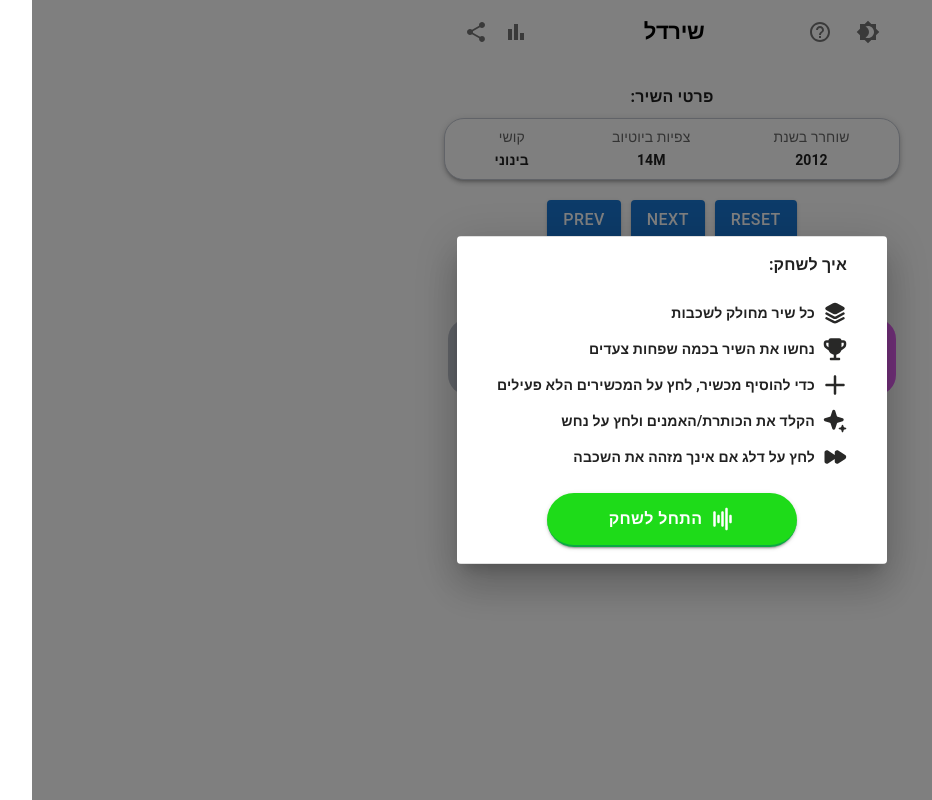
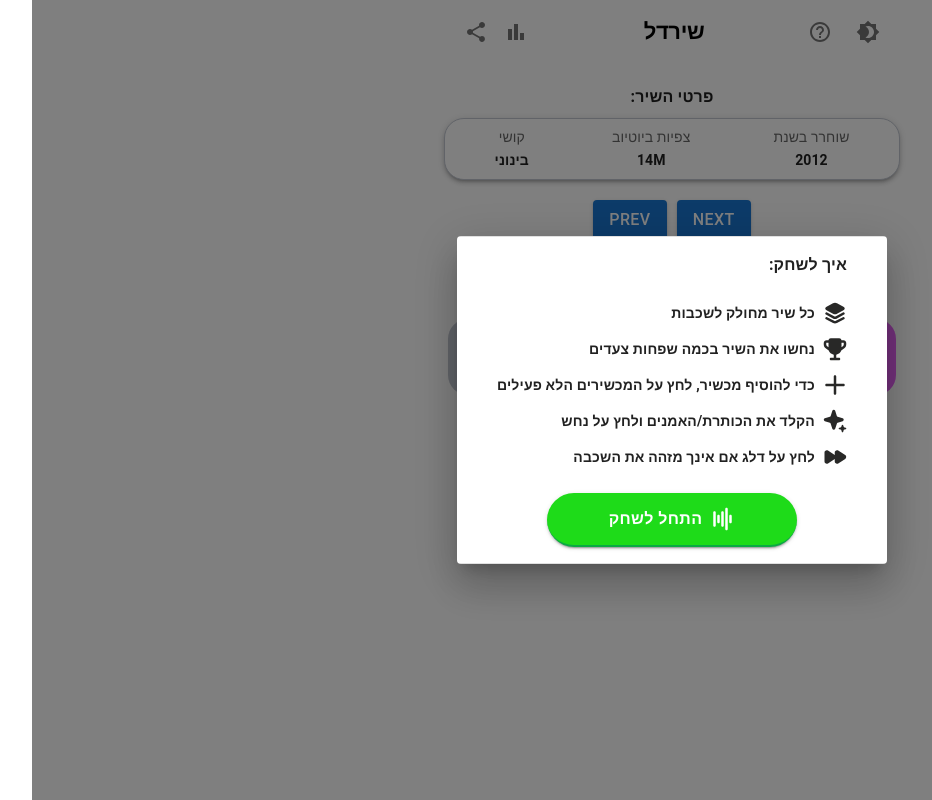
Before and after one commit to dor29494/Bandle-clone, a React (Create React App) app: page / in a window 1280 px wide. Shown: the whole page, without its empty margins (188-1120 px from the left). Built offline with nearby package versions, Linux system fonts and the light colour scheme.

Commit message:
remove reset button - no need

```diff
--- a/src/App.js
+++ b/src/App.js
@@ -151,7 +151,6 @@ const App = ({ setDarkMode, darkMode }) => {
   const handleResetLocalStorage = () => {
     localStorage.removeItem("lastResult");
     localStorage.removeItem("localStorageTimer");
-    localStorage.removeItem("hasSeenHowToPlay");
     localStorage.removeItem("lastResultTime");
     localStorage.removeItem("userStats");
     setSuccess({ index: 0, state: false });
@@ -161,6 +160,8 @@ const App = ({ setDarkMode, darkMode }) => {
   };
 
   const changeSong = (next) => {
+    handleResetLocalStorage();
+
     const urlParams = new URLSearchParams(window.location.search);
     const queryIndex = urlParams.has("index")
       ? parseInt(urlParams.get("index"))
@@ -213,13 +214,6 @@ const App = ({ setDarkMode, darkMode }) => {
             }}
           >
             <Button
-              onClick={handleResetLocalStorage}
-              variant="contained"
-              sx={{ textAlign: "center", fontSize: "16px" }}
-            >
-              RESET
-            </Button>
-            <Button
               onClick={() => {
                 changeSong(true);
               }}
```
